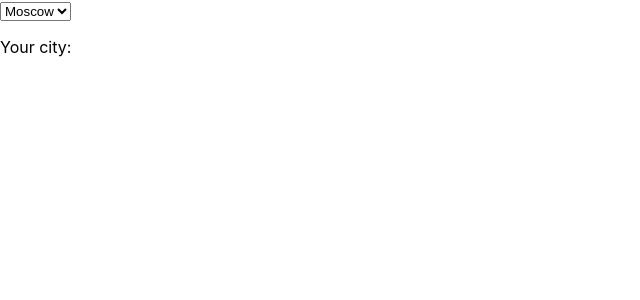
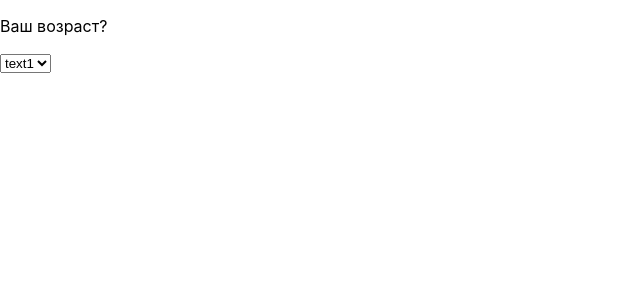
Before and after one commit to Alfaussa/my-app, a React (Create React App) app: page / in a window 1280 px wide. Shown: the top 300 px of the page, without its empty margins (0-640 px from the left). Built offline with nearby package versions, Linux system fonts and the light colour scheme.

Commit message:
⊗jsrtPmFmsAV

```diff
--- a/src/App.js
+++ b/src/App.js
@@ -6,20 +6,30 @@ import { nanoid } from 'nanoid'
 
 
 function App() {
-const [value, setValue] = useState('');
-const texts = ['Moscow', 'Istanbul', 'Malmo', 'Paris'];
+
+const [value, setVAlue] = useState('');
+
+const texts = ['text1', 'text2', 'text3', 'text4', 'text5']
+
 const options = texts.map((text, index) => {
-  return <option key = {index}>{text}</option>
-})
+ return <option key = {index} value = {index} >{text}</option>}
+)
+
 
 
 return <>
-<select value={value} onChange={(event) => setValue(event.target.value)}>
- {options}
+<p>Ваш возраст?</p>
+<select value = {value} onChange={(event) => setVAlue(event.target.value)}>
+{options}
 </select>
-<p>Your city:{value}</p>
+<p>
+		{texts[value]}
+		</p>
 
 </>
+
+
+
 }
 
 
```
